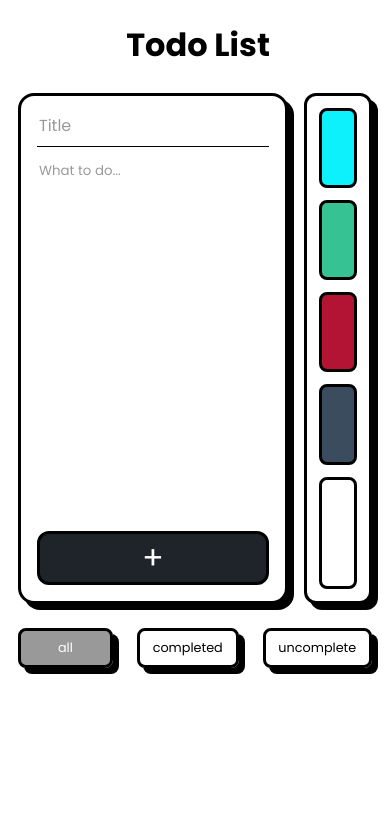
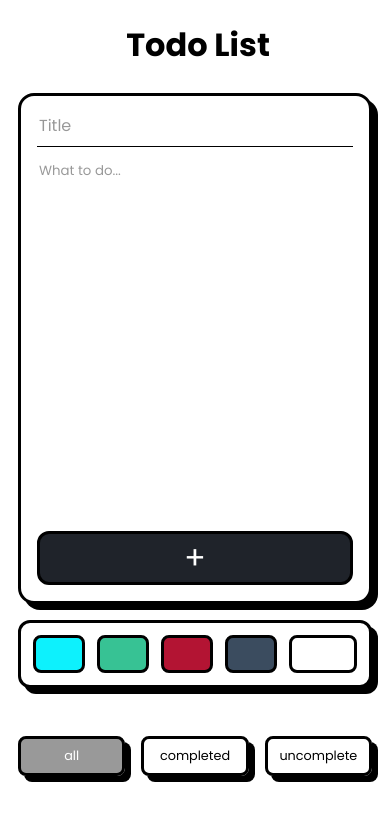
Before and after one commit to plirapli/todo-list-react, a React (Create React App) app: page / in a window 390 px wide. Shown: the top 820 px of the page. Built offline with nearby package versions, Linux system fonts and the light colour scheme; the HTML template or start-up script is replaced by a standard one.

Commit message:
responsive sampai 360px

```diff
--- a/src/index.css
+++ b/src/index.css
@@ -162,6 +162,7 @@ form button:hover {
   gap: 12px;
   background-color: white;
   border-radius: 12px;
+  overflow: hidden;
 }
 
 .color-option {
@@ -461,6 +462,10 @@ li {
     padding: 12px;
   }
 
+  /* .color-option {
+    padding: 12px;
+  } */
+
   .color-option:hover,
   .color-option.active {
     padding: 2em 1em;
@@ -477,11 +482,12 @@ li {
   }
 
   .container {
-    gap: 1.5em;
+    gap: 3em;
   }
 
   form {
     gap: 1em;
+    flex-direction: column;
   }
 
   .note-text {
@@ -501,4 +507,21 @@ li {
     padding: 0 1rem;
     transform: translateY(0);
   }
+
+  .input-color {
+    flex-direction: row;
+  }
+
+  .color-option:hover,
+  .color-option.active {
+    padding: 1em 1.5em;
+  }
+
+  .category {
+    gap: 1em;
+  }
+
+  .option {
+    padding: 8px;
+  }
 }
```
